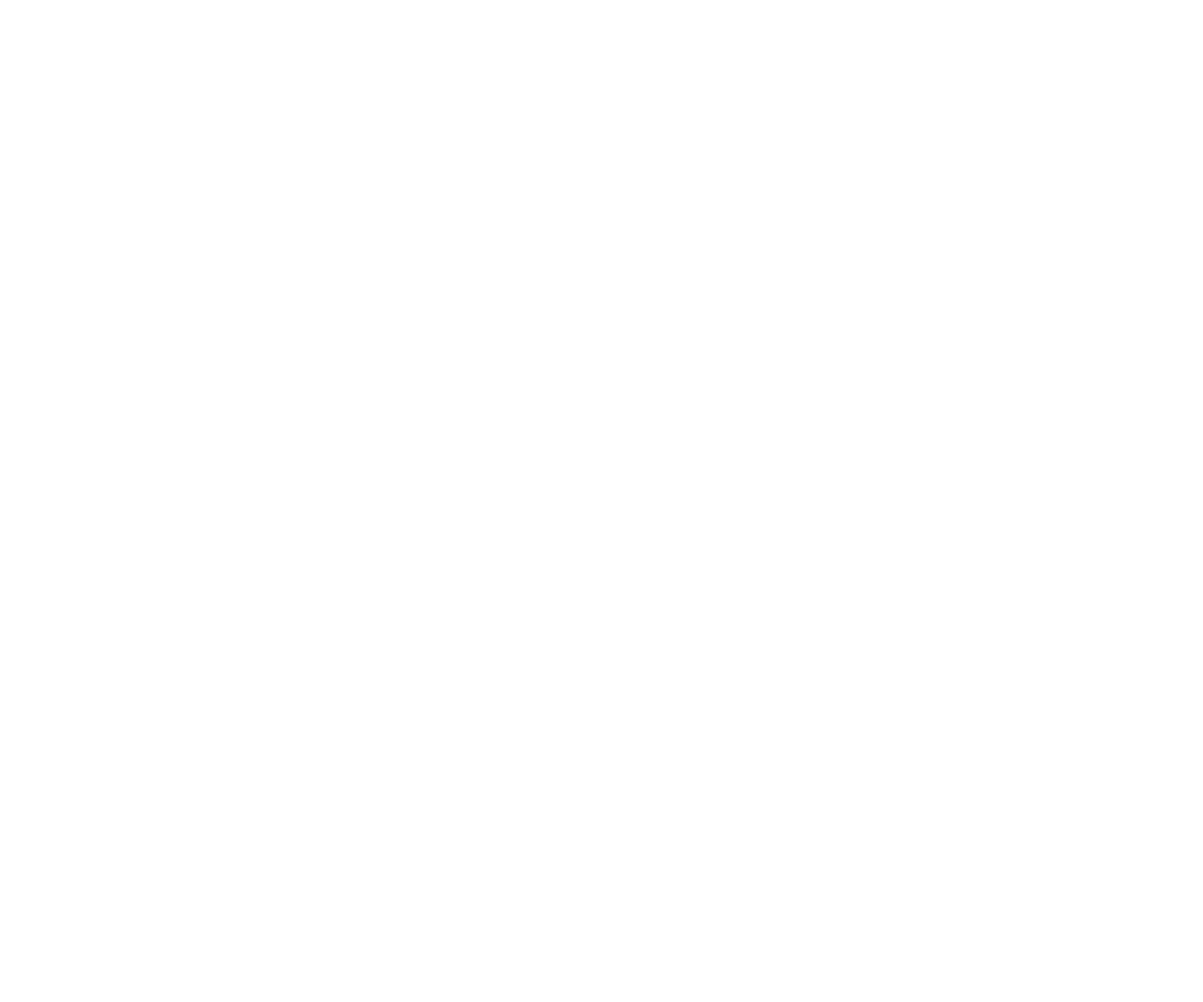
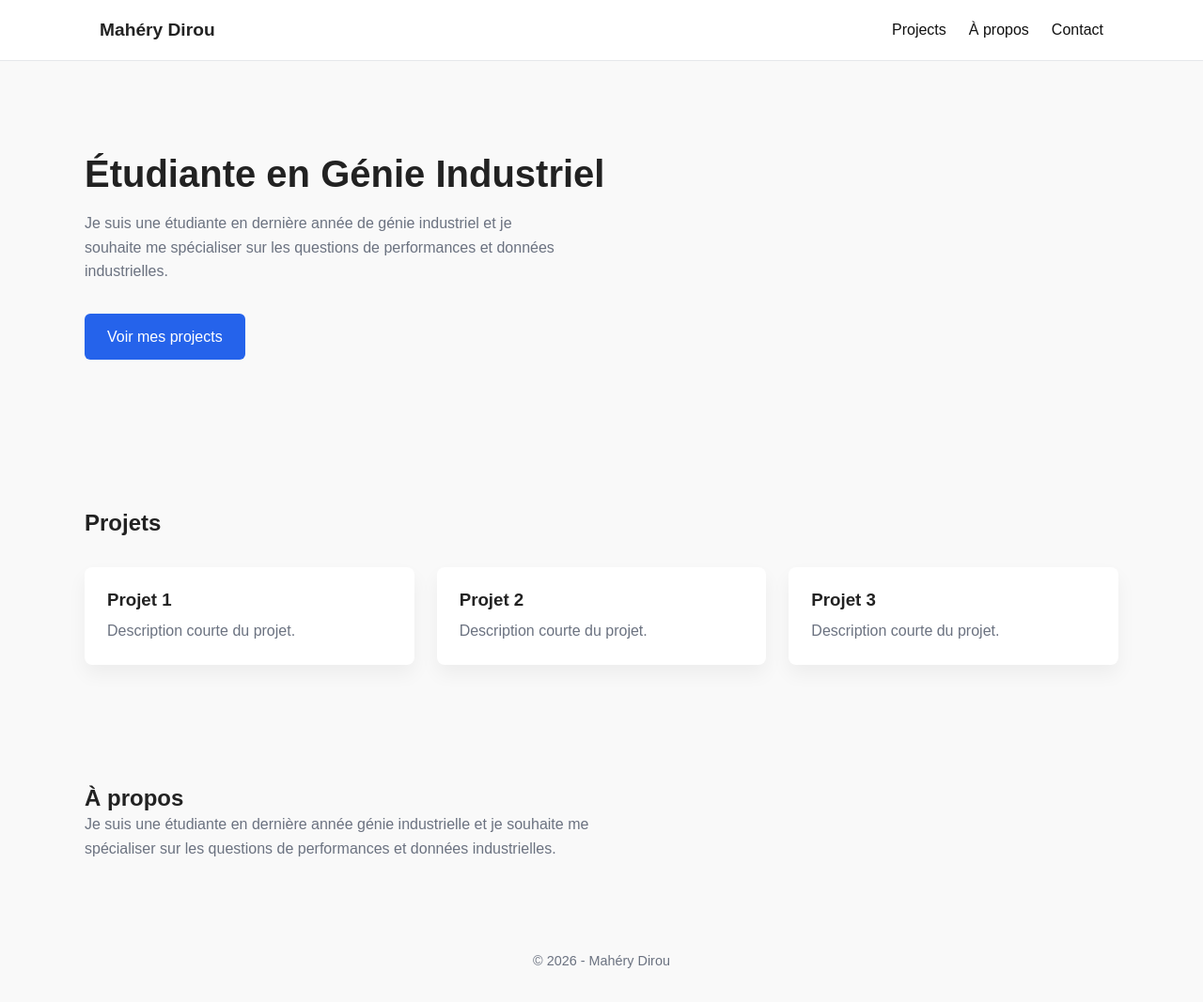
Before and after one commit to maherydirou/maherydirou.github.io, a plain HTML site: page index.html in a window 1280 px wide. Shown: the whole page at 94% size. Before the commit the page ends 800 px from the top, so only its background shows below. Drawn offline with Linux system fonts and the light colour scheme.

Commit message:
Structuration of the html and first css definition 	modified:   css/style.css 	modified:   index.html

```diff
--- a/css/style.css
+++ b/css/style.css
@@ -0,0 +1,180 @@
+/* --------------------
+   RESET & BASE
+-------------------- */
+* {
+  margin: 0;
+  padding: 0;
+  box-sizing: border-box;
+}
+
+html {
+  scroll-behavior: smooth;
+}
+
+body {
+  font-family: Arial, Helvetica, sans-serif;
+  line-height: 1.6;
+  color: #222;
+  background-color: #f9f9f9;
+}
+
+/* --------------------
+   VARIABLES (simple)
+-------------------- */
+:root {
+  --primary: #2563eb;
+  --dark: #111;
+  --light: #ffffff;
+  --gray: #6b7280;
+}
+
+/* --------------------
+   UTILS
+-------------------- */
+.container {
+  max-width: 1100px;
+  margin: 0 auto;
+  padding: 0 1rem;
+}
+
+.section {
+  padding: 4rem 0;
+}
+
+h1, h2, h3 {
+  line-height: 1.2;
+}
+
+/* --------------------
+   HEADER / NAV
+-------------------- */
+.header {
+  background: var(--light);
+  border-bottom: 1px solid #e5e7eb;
+}
+
+.nav {
+  display: flex;
+  justify-content: space-between;
+  align-items: center;
+  height: 64px;
+}
+
+.logo {
+  font-size: 1.2rem;
+  font-weight: bold;
+}
+
+.nav-links {
+  list-style: none;
+  display: flex;
+  gap: 1.5rem;
+}
+
+.nav-links a {
+  text-decoration: none;
+  color: var(--dark);
+  font-weight: 500;
+}
+
+.nav-links a:hover {
+  color: var(--primary);
+}
+
+/* --------------------
+   HERO
+-------------------- */
+.hero {
+  padding: 6rem 0;
+}
+
+.hero h2 {
+  font-size: 2.5rem;
+  margin-bottom: 1rem;
+}
+
+.hero p {
+  color: var(--gray);
+  max-width: 500px;
+  margin-bottom: 2rem;
+}
+
+.btn {
+  display: inline-block;
+  background: var(--primary);
+  color: white;
+  padding: 0.75rem 1.5rem;
+  border-radius: 6px;
+  text-decoration: none;
+  font-weight: 500;
+}
+
+.btn:hover {
+  opacity: 0.9;
+}
+
+/* --------------------
+   PROJECTS
+-------------------- */
+.projects-grid {
+  display: grid;
+  grid-template-columns: repeat(auto-fit, minmax(250px, 1fr));
+  gap: 1.5rem;
+  margin-top: 2rem;
+}
+
+.project-card {
+  background: white;
+  padding: 1.5rem;
+  border-radius: 8px;
+  box-shadow: 0 10px 20px rgba(0,0,0,0.05);
+}
+
+.project-card h3 {
+  margin-bottom: 0.5rem;
+}
+
+.project-card p {
+  color: var(--gray);
+}
+
+/* --------------------
+   ABOUT & CONTACT
+-------------------- */
+#about p,
+#contact p {
+  max-width: 600px;
+  color: var(--gray);
+}
+
+#contact a {
+  color: var(--primary);
+  text-decoration: none;
+}
+
+#contact a:hover {
+  text-decoration: underline;
+}
+
+/* --------------------
+   FOOTER
+-------------------- */
+.footer {
+  text-align: center;
+  padding: 2rem 0;
+  font-size: 0.9rem;
+  color: var(--gray);
+}
+
+/* --------------------
+   RESPONSIVE
+-------------------- */
+@media (max-width: 768px) {
+  .nav-links {
+    gap: 1rem;
+  }
+
+  .hero h2 {
+    font-size: 2rem;
+  }
+}
--- a/index.html
+++ b/index.html
@@ -1,2 +1,87 @@
-<link rel = "stylesheet" href = "css/style.css">
-<script src="js/main.js"></script>
+<!DOCTYPE html>
+<html lang = "fr">
+  <head>
+
+    <!--tells the navigator how to read the page charaters, UTF-8 for éèçà€...-->
+    <meta charset="UTF-8">
+
+    <!--
+    viewport: visible width of the screen,
+    width=device-width: site width = real width of the screen
+    initial-scale=1.0 : doesn't zoom while loading
+    => makes the site adaptable for spartphones-->
+    <meta name="viewport" content="width=device-width, initial-scale=1.0">
+    <title>Mahéry DIROU - Portfolio</title>
+
+    <!-- link the css style file to the html -->
+    <link rel="stylesheet" href="css/style.css">
+
+  </head>
+
+  <body>
+
+    <!-- Header -->
+    <header class="header">
+      <!-- nav gives the main menu of the site, it is often placed in the header or footer
+      It groups the main navigation links to "move" in the site.-->
+      <nav class="nav container">
+        <h1 class="logo">Mahéry Dirou</h1>
+        <ul class="nav-links">
+          <li><a  href="#projects">Projects</a></li>
+          <li><a href="#about">À propos</a></li>
+          <li><a href="#contact">Contact</a></li>
+        </ul>
+      </nav>
+    </header>
+
+
+    <!-- Hero -->
+    <section class="hero container">
+      <h2>Étudiante en Génie Industriel</h2>
+      <p>
+        Je suis une étudiante en dernière année de génie industriel et je souhaite me
+        spécialiser sur les questions de performances et données industrielles.
+      </p>
+      <a href="#projects" class="btn">Voir mes projects</a>
+
+    </section>
+
+    <!-- Projects -->
+      <section id="projects" class="section container">
+        <h2>Projets</h2>
+
+        <div class="projects-grid">
+          <article class="project-card">
+            <h3>Projet 1</h3>
+            <p>Description courte du projet.</p>
+          </article>
+
+          <article class="project-card">
+            <h3>Projet 2</h3>
+            <p>Description courte du projet.</p>
+          </article>
+
+          <article class="project-card">
+            <h3>Projet 3</h3>
+            <p>Description courte du projet.</p>
+          </article>
+        </div>
+      </section>
+
+      <!-- About -->
+      <section id="about" class="section container">
+        <h2>À propos</h2>
+        <p>
+          Je suis une étudiante en dernière année génie industrielle et je souhaite me
+          spécialiser sur les questions de performances et données industrielles.
+        </p>
+      </section>
+
+      <!-- Footer -->
+        <footer class="footer">
+          <p>© 2026 - Mahéry Dirou</p>
+        </footer>
+
+        <script src="js/main.js"></script>
+    </body>
+  </html>
```
